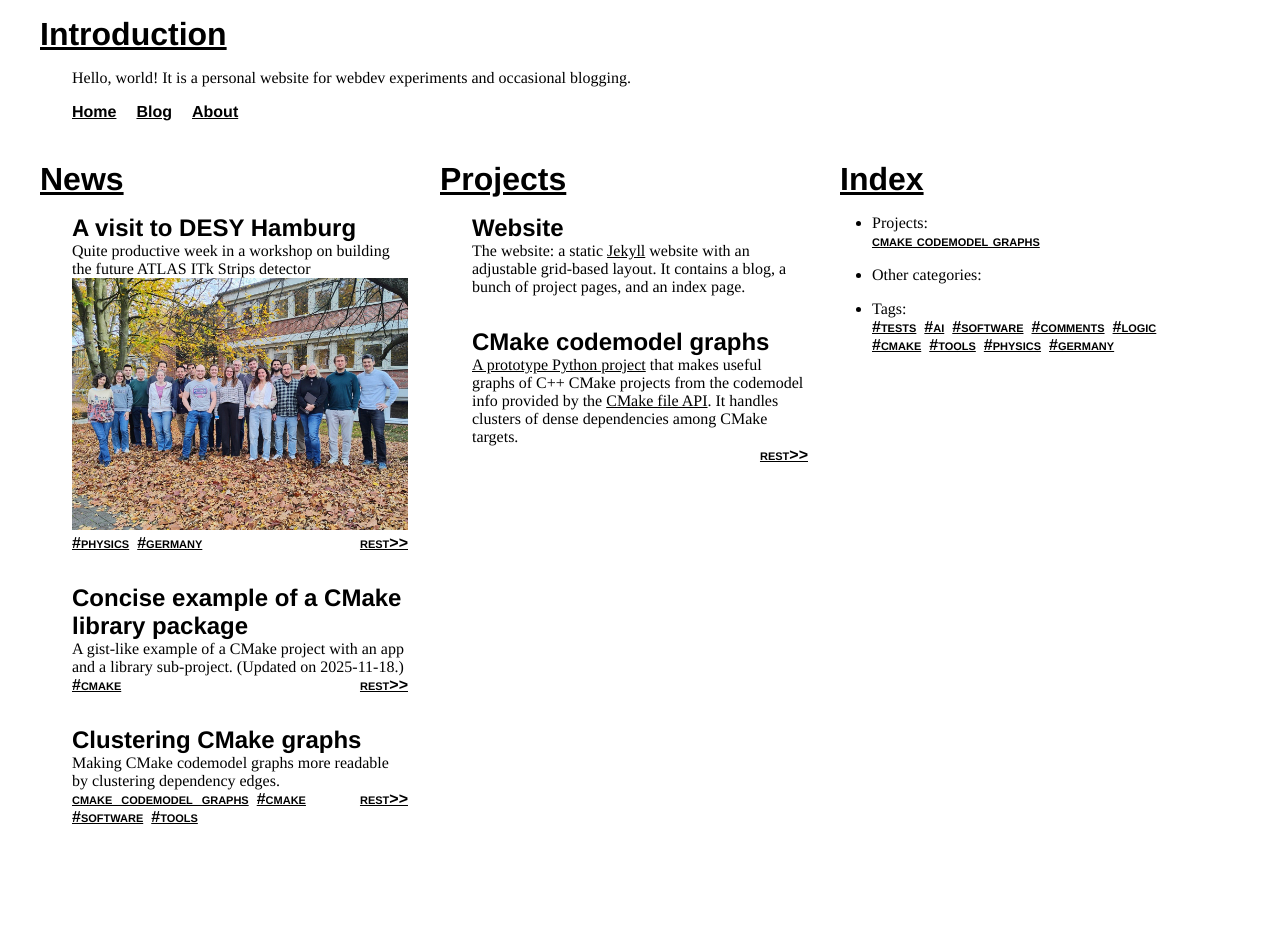
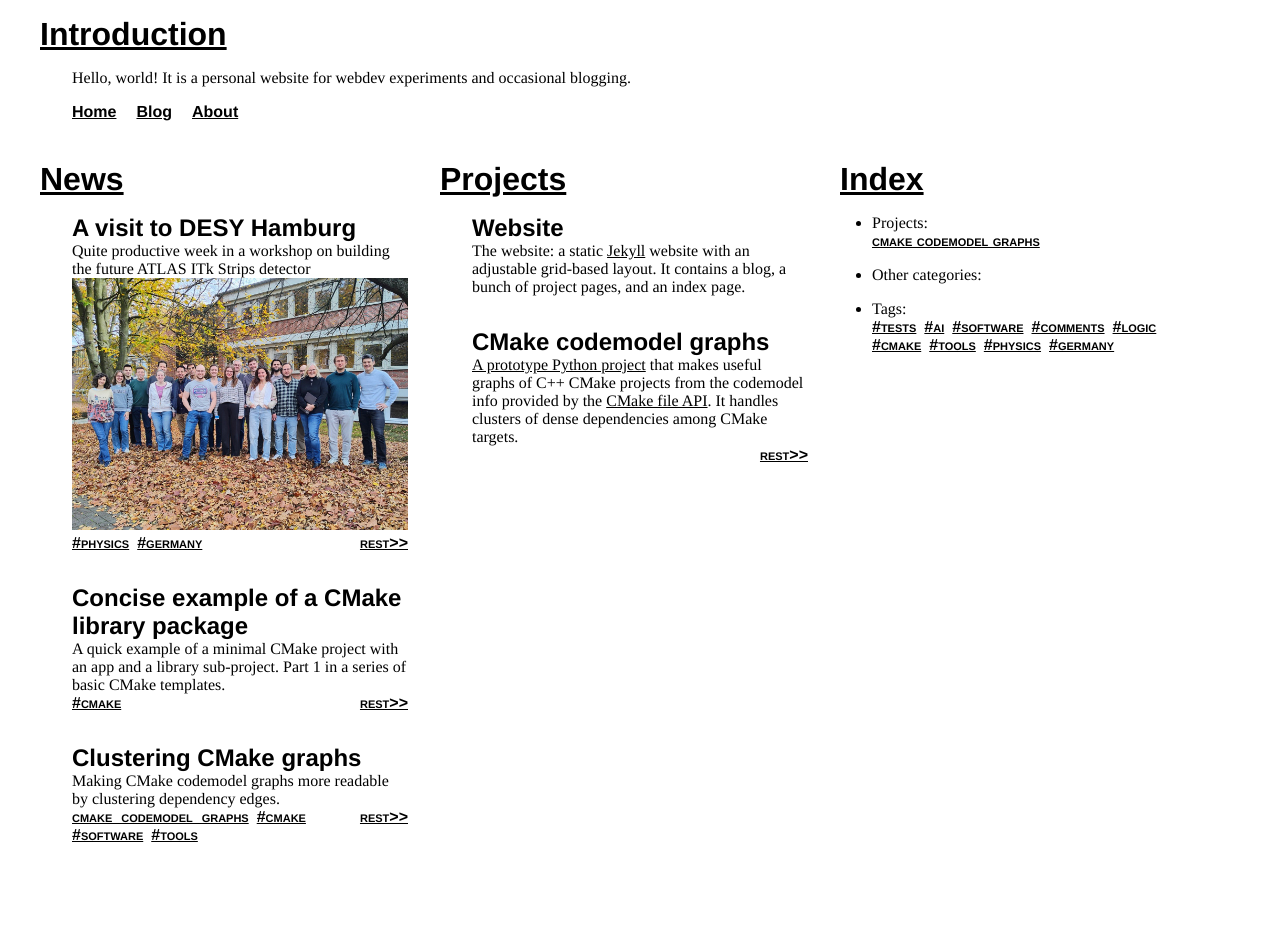
Before and after one commit to xealits/xealits.github.io, a Jekyll site: the page built from index.html, in a window 1280 px wide. Built offline with Jekyll 4.4.1, drawn with Linux system fonts in a browser that asks for light colours.

Commit message:
Posting on Substack
Corrected the text a bit and added a sentence about this series of CMake
examples.

	modified:   _posts/2025/2025-10-24-cmake-lib-example.md

```diff
--- a/_posts/2025/2025-10-24-cmake-lib-example.md
+++ b/_posts/2025/2025-10-24-cmake-lib-example.md
@@ -6,8 +6,8 @@ tags: cmake
 ---
 
 <summary>
-A gist-like example of a CMake project with an app and a library sub-project.
-(Updated on 2025-11-18.)
+A quick example of a minimal CMake project with an app and a library sub-project.
+Part 1 in a series of basic CMake templates.
 </summary>
 
 <!--more-->
@@ -16,9 +16,11 @@ I couldn't quickly find a simple and somewhat full example of
 a basic library package in CMake, and decided to post one myself.
 There is a lot of information on CMake. But it is a bit dispersed.
 This example combines a couple handy features in one place.
-I plan to follow it up with more posts,
+I plan to follow it up with more posts:
 on the installation and `RPATH:$ORIGIN` for flexible relative dependencies,
 CTest-CDash pipeline setup, CMake introspection bits, etc.
+The goal is to collect basic practical setups of CMake projects in concise and minimal posts,
+and refer to this series whenever such need pops up in the future.
 
 This example builds a CMake project with an application executable `app`
 that uses a custom `lib` library.
```
